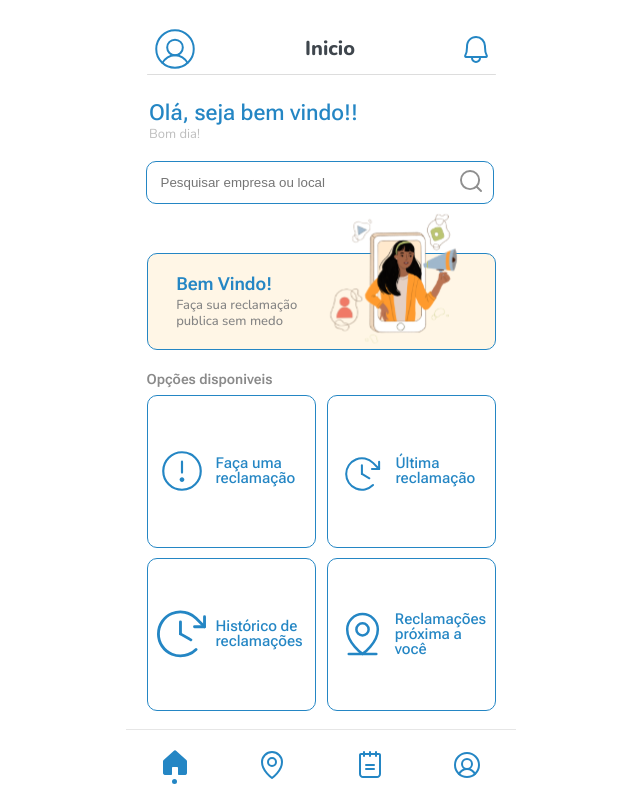
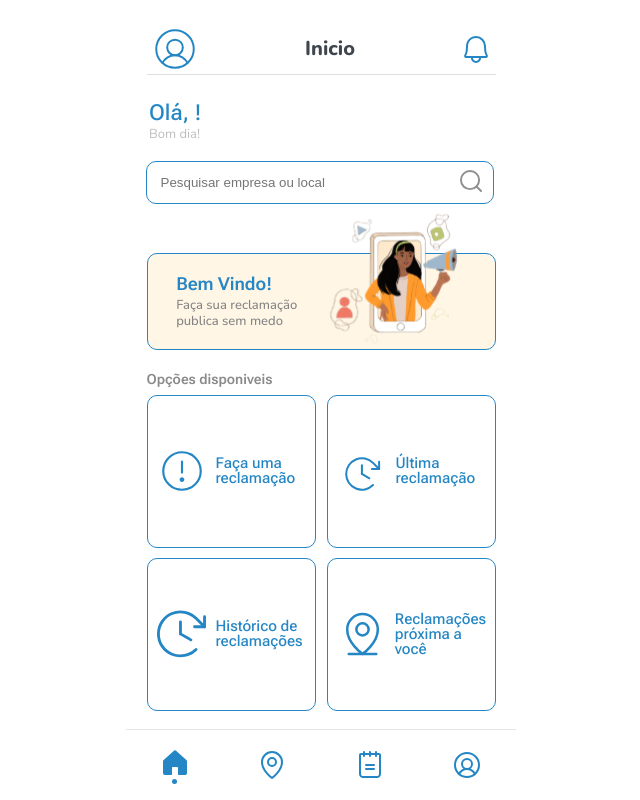
Before and after one commit to MatheusCruzMoura/Cittavox, a React (Vite) app in the folder app/: page /home in a window 1280 px wide. Shown: the whole page, without its empty margins (319-959 px from the left). Built offline with nearby package versions, Linux system fonts and the light colour scheme; no server answers.

Commit message:
Retornando o nome do usuário

```diff
--- a/app/src/Pages/Home.jsx
+++ b/app/src/Pages/Home.jsx
@@ -39,16 +39,16 @@ import historicoMenu from '../assets/icons/menu/historico-icon.svg'
 import userMenu from '../assets/icons/menu/user-icon.svg'
 
 function Home() {
-    const [nomeUsuario, setNomeUsuario] = useState("seja bem vindo!");
+    const [nomeUsuario, setNomeUsuario] = useState();
 
     useEffect(() => {
-        // api.get(`/user/1`).then(
-        //     (res) => {
-        //         console.log(res.data)
-        // setNomeUsuario(localStorage.getItem("nome") || "seja bem vindo!")
-            // }).catch((err) => {
-            //     console.error("ops! ocorreu um erro" + err);
-            // });
+        api.get(`/user/13`).then(
+            (res) => {
+                console.log(res.data)
+                setNomeUsuario(res.data);
+            }).catch((err) => {
+                console.error("ops! ocorreu um erro" + err);
+            });
     }, []);
 
     return (
@@ -63,7 +63,7 @@ function Home() {
                 <HeadLine />
 
                 <NomeUsuario>
-                    <h1>Olá, {nomeUsuario}!</h1>
+                    <h1>Olá, {nomeUsuario?.nome}!</h1>
                     <h2>Bom dia!</h2>
                 </NomeUsuario>
 
```
